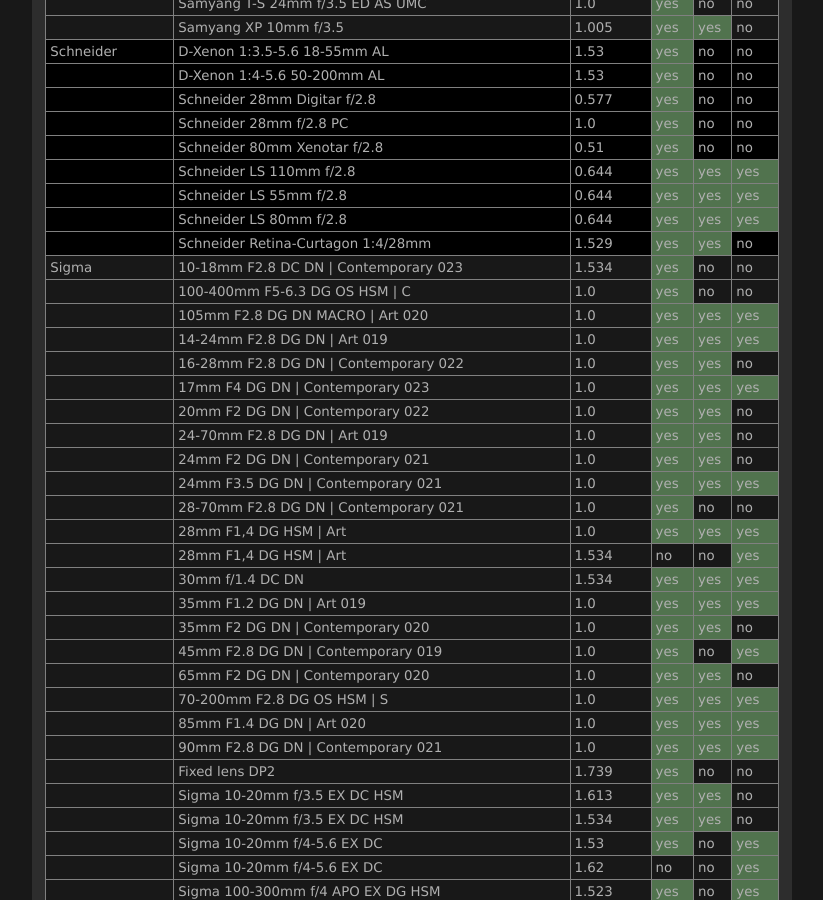
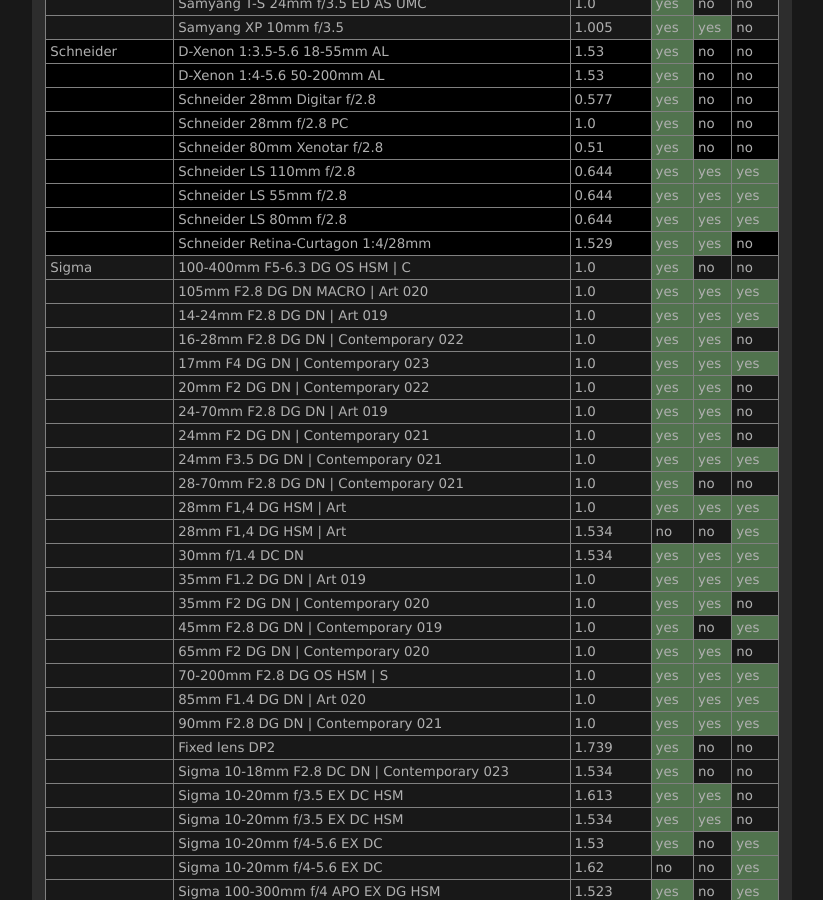
Before and after one commit to lensfun/lensfun.github.io, a Jekyll site: the page built from _posts/lenslist/2999-12-31-Lenslist-master.md, in a window 1280 px wide and 900 px high, scrolled down 23730 px. Shown: the whole window, without its empty margins (284-1107 px from the left). Built offline with Jekyll 4.4.1, drawn with Linux system fonts in a browser that asks for light colours; part of the change alters nothing that is shown.

Commit message:
Update master lens list from GitHub Actions

```diff
--- a/_posts/lenslist/2999-12-31-Lenslist-master.md
+++ b/_posts/lenslist/2999-12-31-Lenslist-master.md
@@ -982,8 +982,7 @@ This list was generated on 2024-11-20 from current Lensfun sources. Your Lensfun
 <tr class="lenslist-bg1"><td></td><td>Schneider LS 55mm f/2.8</td><td>0.644</td><td class="lenslist-highlight lenslist-check">yes</td><td class="lenslist-highlight lenslist-check">yes</td><td class="lenslist-highlight lenslist-check">yes</td></tr>
 <tr class="lenslist-bg1"><td></td><td>Schneider LS 80mm f/2.8</td><td>0.644</td><td class="lenslist-highlight lenslist-check">yes</td><td class="lenslist-highlight lenslist-check">yes</td><td class="lenslist-highlight lenslist-check">yes</td></tr>
 <tr class="lenslist-bg1"><td></td><td>Schneider Retina-Curtagon 1:4/28mm</td><td>1.529</td><td class="lenslist-highlight lenslist-check">yes</td><td class="lenslist-highlight lenslist-check">yes</td><td class="lenslist-check">no</td></tr>
-<tr class="lenslist-bg2"><td>Sigma</td><td>10-18mm F2.8 DC DN | Contemporary 023</td><td>1.534</td><td class="lenslist-highlight lenslist-check">yes</td><td class="lenslist-check">no</td><td class="lenslist-check">no</td></tr>
-<tr class="lenslist-bg2"><td></td><td>100-400mm F5-6.3 DG OS HSM | C</td><td>1.0</td><td class="lenslist-highlight lenslist-check">yes</td><td class="lenslist-check">no</td><td class="lenslist-check">no</td></tr>
+<tr class="lenslist-bg2"><td>Sigma</td><td>100-400mm F5-6.3 DG OS HSM | C</td><td>1.0</td><td class="lenslist-highlight lenslist-check">yes</td><td class="lenslist-check">no</td><td class="lenslist-check">no</td></tr>
 <tr class="lenslist-bg2"><td></td><td>105mm F2.8 DG DN MACRO | Art 020</td><td>1.0</td><td class="lenslist-highlight lenslist-check">yes</td><td class="lenslist-highlight lenslist-check">yes</td><td class="lenslist-highlight lenslist-check">yes</td></tr>
 <tr class="lenslist-bg2"><td></td><td>14-24mm F2.8 DG DN | Art 019</td><td>1.0</td><td class="lenslist-highlight lenslist-check">yes</td><td class="lenslist-highlight lenslist-check">yes</td><td class="lenslist-highlight lenslist-check">yes</td></tr>
 <tr class="lenslist-bg2"><td></td><td>16-28mm F2.8 DG DN | Contemporary 022</td><td>1.0</td><td class="lenslist-highlight lenslist-check">yes</td><td class="lenslist-highlight lenslist-check">yes</td><td class="lenslist-check">no</td></tr>
@@ -1004,6 +1003,7 @@ This list was generated on 2024-11-20 from current Lensfun sources. Your Lensfun
 <tr class="lenslist-bg2"><td></td><td>85mm F1.4 DG DN | Art 020</td><td>1.0</td><td class="lenslist-highlight lenslist-check">yes</td><td class="lenslist-highlight lenslist-check">yes</td><td class="lenslist-highlight lenslist-check">yes</td></tr>
 <tr class="lenslist-bg2"><td></td><td>90mm F2.8 DG DN | Contemporary 021</td><td>1.0</td><td class="lenslist-highlight lenslist-check">yes</td><td class="lenslist-highlight lenslist-check">yes</td><td class="lenslist-highlight lenslist-check">yes</td></tr>
 <tr class="lenslist-bg2"><td></td><td>Fixed lens DP2</td><td>1.739</td><td class="lenslist-highlight lenslist-check">yes</td><td class="lenslist-check">no</td><td class="lenslist-check">no</td></tr>
+<tr class="lenslist-bg2"><td></td><td>Sigma 10-18mm F2.8 DC DN | Contemporary 023</td><td>1.534</td><td class="lenslist-highlight lenslist-check">yes</td><td class="lenslist-check">no</td><td class="lenslist-check">no</td></tr>
 <tr class="lenslist-bg2"><td></td><td>Sigma 10-20mm f/3.5 EX DC HSM</td><td>1.613</td><td class="lenslist-highlight lenslist-check">yes</td><td class="lenslist-highlight lenslist-check">yes</td><td class="lenslist-check">no</td></tr>
 <tr class="lenslist-bg2"><td></td><td>Sigma 10-20mm f/3.5 EX DC HSM</td><td>1.534</td><td class="lenslist-highlight lenslist-check">yes</td><td class="lenslist-highlight lenslist-check">yes</td><td class="lenslist-check">no</td></tr>
 <tr class="lenslist-bg2"><td></td><td>Sigma 10-20mm f/4-5.6 EX DC</td><td>1.53</td><td class="lenslist-highlight lenslist-check">yes</td><td class="lenslist-check">no</td><td class="lenslist-highlight lenslist-check">yes</td></tr>
```
